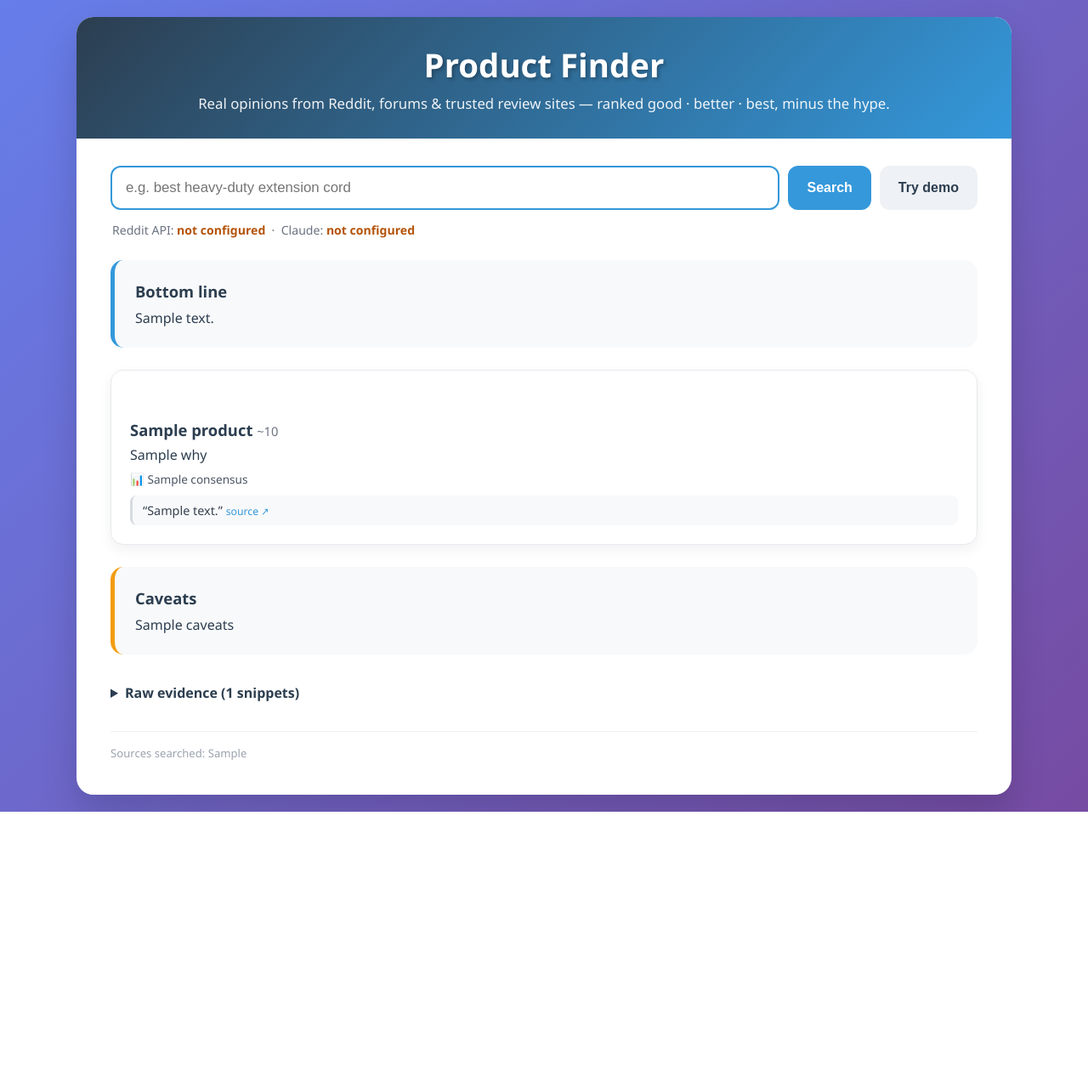
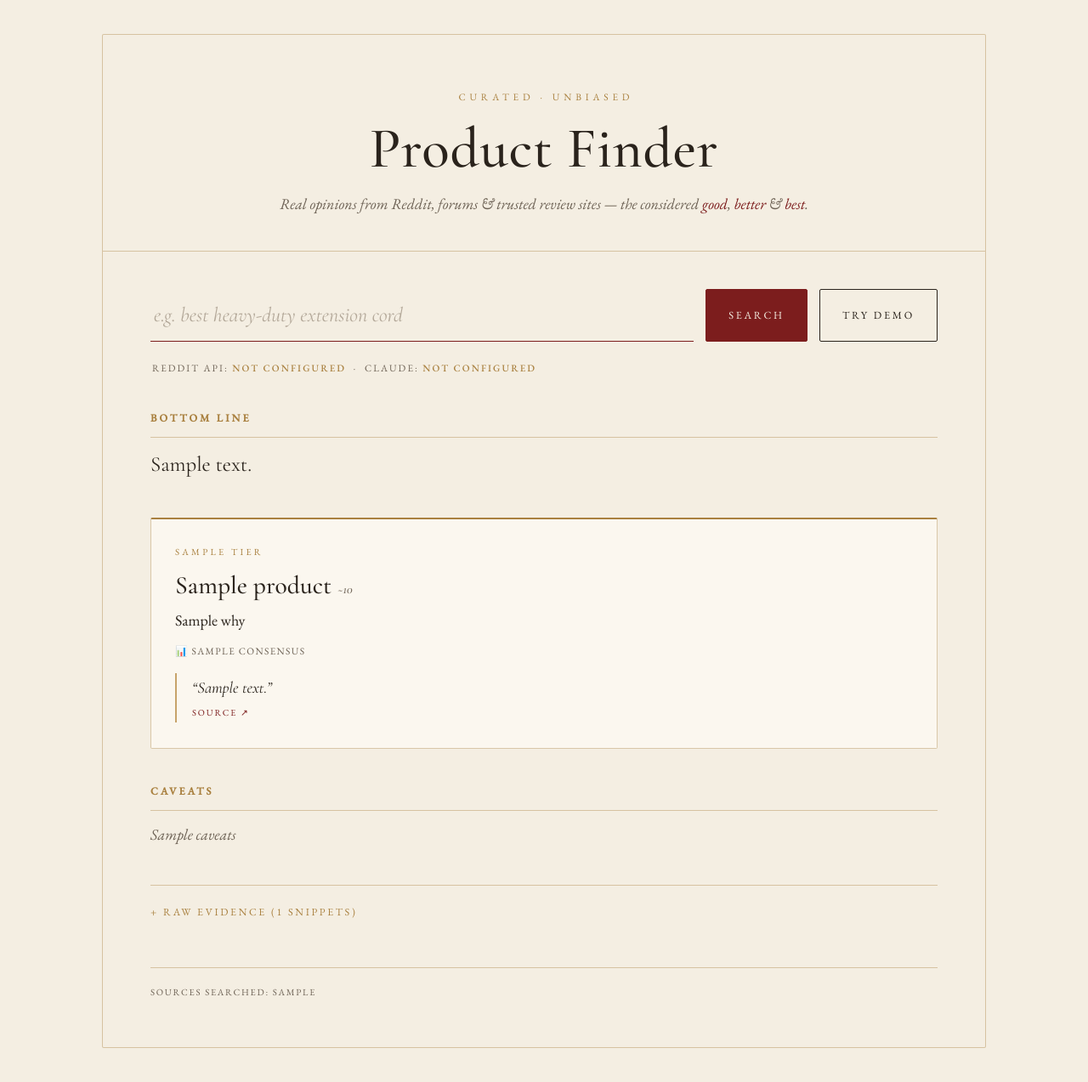
Before and after one commit to abajorek/grocerytracker, a Flask app: template product-finder/product_finder/templates/index.html in a window 1280 px wide. Shown: the whole page at 85% size. Before the commit the page ends 955 px from the top, so only its background shows below. Run offline with Flask 3, Linux system fonts and the light colour scheme; the template is opened without the code that fills it: most values are stand-ins (such as "Sample title", 1, 10 or a date in 2020).

Commit message:
Restyle dashboard with Gucci Beauty editorial-luxury theme
Warm ivory ground, Cormorant Garamond / EB Garamond serif typography, oxblood /
bottle-green / antique-gold jewel-tone tiers, gold hairline rules, small-caps
labels with wide tracking. Adds an editorial header eyebrow and Google Fonts.
Preview (demo_preview.html) regenerated to match.

https://claude.ai/code/session_019ES6z8Zt81h3BxGmc31r2c

```diff
--- a/product-finder/product_finder/static/style.css
+++ b/product-finder/product_finder/static/style.css
@@ -1,98 +1,244 @@
+/* Product Finder — editorial-luxury theme inspired by Gucci Beauty.
+   Warm ivory ground, high-contrast serif type, oxblood / bottle-green / antique
+   gold jewel tones, hairline gold rules, and a lot of quiet space. */
+
+:root {
+  --cream:        #F4EEE2;   /* page ground */
+  --cream-panel:  #FBF7EF;   /* cards / raised surfaces */
+  --ink:          #2A231C;   /* primary text */
+  --muted:        #6E6356;   /* secondary text */
+  --oxblood:      #7C1D1D;   /* signature deep red */
+  --green:        #213A2C;   /* bottle green */
+  --gold:         #A9803F;   /* antique gold */
+  --gold-soft:    #C7A36A;
+  --line:         rgba(169,128,63,0.40);  /* gold hairline */
+  --line-soft:    rgba(42,35,28,0.10);
+}
+
 * { margin: 0; padding: 0; box-sizing: border-box; }
 
 body {
-  font-family: 'Segoe UI', Tahoma, Geneva, Verdana, sans-serif;
-  background: linear-gradient(135deg, #667eea 0%, #764ba2 100%);
+  font-family: 'EB Garamond', Georgia, 'Times New Roman', serif;
+  background: var(--cream);
+  color: var(--ink);
   min-height: 100vh;
-  padding: 20px;
-  color: #2c3e50;
+  padding: 40px 20px;
+  font-size: 18px;
+  line-height: 1.6;
+  -webkit-font-smoothing: antialiased;
 }
 
 .container {
-  max-width: 1100px;
+  max-width: 1040px;
   margin: 0 auto;
-  background: #fff;
-  border-radius: 20px;
-  box-shadow: 0 20px 40px rgba(0,0,0,0.15);
+  background: var(--cream);
+  border: 1px solid var(--line);
+  border-radius: 2px;
   overflow: hidden;
 }
 
+/* ---- Header ---------------------------------------------------------- */
 .header {
-  background: linear-gradient(135deg, #2c3e50 0%, #3498db 100%);
-  color: #fff;
-  padding: 30px;
+  text-align: center;
+  padding: 64px 30px 40px;
+  border-bottom: 1px solid var(--line);
+  position: relative;
+}
+.eyebrow {
+  font-family: 'EB Garamond', serif;
+  text-transform: uppercase;
+  letter-spacing: 0.42em;
+  font-size: 0.72rem;
+  color: var(--gold);
+  margin-bottom: 18px;
+  padding-left: 0.42em; /* optical balance for tracking */
+}
+.header h1 {
+  font-family: 'Cormorant Garamond', serif;
+  font-weight: 500;
+  font-size: 4.2rem;
+  line-height: 1.02;
+  letter-spacing: 0.01em;
+  color: var(--ink);
+}
+.header p {
+  margin-top: 16px;
+  font-size: 1.12rem;
+  color: var(--muted);
+  font-style: italic;
+}
+.header p em { color: var(--oxblood); font-style: italic; }
+
+.main-content { padding: 44px 56px 56px; }
+
+/* ---- Search ---------------------------------------------------------- */
+.searchbar { display: flex; gap: 14px; flex-wrap: wrap; align-items: stretch; }
+.searchbar input {
+  flex: 1 1 320px;
+  padding: 16px 4px;
+  font-family: 'Cormorant Garamond', serif;
+  font-size: 1.5rem;
+  color: var(--ink);
+  background: transparent;
+  border: none;
+  border-bottom: 1px solid var(--ink);
+}
+.searchbar input::placeholder { color: #b3a899; font-style: italic; }
+.searchbar input:focus { outline: none; border-bottom-color: var(--oxblood); }
+
+.searchbar button {
+  padding: 12px 26px;
+  font-family: 'EB Garamond', serif;
+  font-size: 0.78rem;
+  text-transform: uppercase;
+  letter-spacing: 0.22em;
+  color: var(--cream);
+  background: var(--oxblood);
+  border: 1px solid var(--oxblood);
+  border-radius: 2px;
+  cursor: pointer;
+  transition: background .2s, color .2s;
+}
+.searchbar button:hover { background: #5f1414; }
+.searchbar button.ghost { background: transparent; color: var(--ink); border-color: var(--ink); }
+.searchbar button.ghost:hover { background: var(--ink); color: var(--cream); }
+
+.status {
+  margin: 22px 2px 0;
+  font-size: 0.72rem;
+  text-transform: uppercase;
+  letter-spacing: 0.18em;
+  color: var(--muted);
+}
+.status .ok  { color: var(--green);   font-weight: 500; }
+.status .off { color: var(--gold);    font-weight: 500; }
+
+/* ---- Banners --------------------------------------------------------- */
+.error {
+  margin-top: 26px; padding: 18px 22px; border-radius: 2px;
+  background: #f7ebe7; color: var(--oxblood);
+  border: 1px solid rgba(124,29,29,0.3); border-left: 3px solid var(--oxblood);
+  font-style: italic;
+}
+.mock-banner {
+  margin-top: 26px; padding: 12px 22px; border-radius: 2px;
+  background: transparent; color: var(--gold);
+  border: 1px solid var(--line);
+  text-transform: uppercase; letter-spacing: 0.18em; font-size: 0.72rem;
   text-align: center;
 }
-.header h1 { font-size: 2.4em; margin-bottom: 8px; text-shadow: 2px 2px 4px rgba(0,0,0,0.3); }
-.header p { opacity: 0.92; font-size: 1.05em; }
+.placeholder { margin-top: 34px; color: var(--muted); font-size: 1.05rem; }
+.placeholder code {
+  font-family: 'EB Garamond', serif; font-style: italic;
+  color: var(--oxblood); background: var(--cream-panel);
+  padding: 1px 7px; border: 1px solid var(--line); border-radius: 2px;
+}
 
-.main-content { padding: 32px 40px 40px; }
+/* ---- Sections -------------------------------------------------------- */
+.section { margin-top: 40px; }
+.section h2 {
+  font-family: 'EB Garamond', serif;
+  text-transform: uppercase; letter-spacing: 0.24em;
+  font-size: 0.78rem; color: var(--gold);
+  padding-bottom: 12px; margin-bottom: 14px;
+  border-bottom: 1px solid var(--line);
+}
+.section.summary p { font-family: 'Cormorant Garamond', serif; font-size: 1.55rem;
+  line-height: 1.45; color: var(--ink); }
+.section.caveats p { font-style: italic; color: var(--muted); }
 
-.searchbar { display: flex; gap: 10px; flex-wrap: wrap; }
-.searchbar input {
-  flex: 1 1 320px; padding: 14px 16px; font-size: 1.05em;
-  border: 2px solid #d7dbe0; border-radius: 12px;
+/* ---- Tiers ----------------------------------------------------------- */
+.tiers {
+  display: grid;
+  grid-template-columns: repeat(auto-fit, minmax(280px, 1fr));
+  gap: 24px;
+  margin-top: 44px;
 }
-.searchbar input:focus { outline: none; border-color: #3498db; }
-.searchbar button {
-  padding: 14px 22px; font-size: 1em; font-weight: 600; color: #fff;
-  background: #3498db; border: none; border-radius: 12px; cursor: pointer;
+.tier {
+  background: var(--cream-panel);
+  border: 1px solid var(--line);
+  border-top: 2px solid var(--gold);
+  border-radius: 2px;
+  padding: 30px 28px;
+  position: relative;
 }
-.searchbar button:hover { background: #2c80b4; }
-.searchbar button.ghost { background: #eef1f5; color: #2c3e50; }
-.searchbar button.ghost:hover { background: #e1e6ec; }
+.tier-better { border-top-color: var(--green); }
+.tier-best   { border-top-color: var(--oxblood); }
 
-.status { margin: 14px 2px 0; font-size: 0.88em; color: #6b7280; }
-.status .ok { color: #1f9d55; font-weight: 600; }
-.status .off { color: #b45309; font-weight: 600; }
+.tier-label {
+  font-family: 'EB Garamond', serif;
+  text-transform: uppercase; letter-spacing: 0.3em;
+  font-size: 0.68rem; color: var(--gold);
+  display: block; margin-bottom: 14px;
+}
+.tier-better .tier-label { color: var(--green); }
+.tier-best   .tier-label { color: var(--oxblood); }
 
-.error { margin-top: 20px; padding: 16px; border-radius: 12px;
-  background: #fdecea; color: #b71c1c; border-left: 5px solid #e74c3c; }
+.tier h3 {
+  font-family: 'Cormorant Garamond', serif; font-weight: 500;
+  font-size: 1.85rem; line-height: 1.15; color: var(--ink); margin-bottom: 10px;
+}
+.tier .price { font-size: 0.95rem; color: var(--muted); font-style: italic; }
+.tier .why { margin-bottom: 12px; color: var(--ink); }
+.tier .consensus {
+  font-size: 0.72rem; text-transform: uppercase; letter-spacing: 0.12em;
+  color: var(--muted); margin-bottom: 16px;
+}
+.tier blockquote {
+  font-family: 'Cormorant Garamond', serif; font-style: italic;
+  font-size: 1.18rem; line-height: 1.45; color: var(--ink);
+  border-left: 2px solid var(--gold-soft);
+  padding: 4px 0 4px 18px; margin-top: 14px;
+}
+.tier blockquote a {
+  display: block; margin-top: 8px;
+  font-family: 'EB Garamond', serif; font-style: normal;
+  text-transform: uppercase; letter-spacing: 0.18em; font-size: 0.66rem;
+  color: var(--oxblood); text-decoration: none;
+}
+.tier blockquote a:hover { color: var(--gold); }
 
-.mock-banner { margin-top: 20px; padding: 10px 16px; border-radius: 10px;
-  background: #fff7e6; color: #92600a; border-left: 5px solid #f39c12; font-weight: 600; }
+/* ---- Evidence -------------------------------------------------------- */
+.evidence { margin-top: 44px; border-top: 1px solid var(--line); padding-top: 8px; }
+.evidence summary {
+  cursor: pointer; list-style: none;
+  font-family: 'EB Garamond', serif;
+  text-transform: uppercase; letter-spacing: 0.22em; font-size: 0.76rem;
+  color: var(--gold); padding: 14px 0;
+}
+.evidence summary::-webkit-details-marker { display: none; }
+.evidence summary::before { content: '+ '; }
+.evidence[open] summary::before { content: '— '; }
 
-.placeholder { margin-top: 26px; color: #6b7280; }
-.placeholder code { background: #eef1f5; padding: 2px 6px; border-radius: 5px; }
+.snippet { padding: 18px 0; border-bottom: 1px solid var(--line-soft); }
+.snippet-meta {
+  display: flex; gap: 12px; align-items: center; flex-wrap: wrap;
+  font-size: 0.7rem; text-transform: uppercase; letter-spacing: 0.12em;
+  color: var(--muted); margin-bottom: 8px;
+}
+.snippet-meta a { color: var(--ink); text-decoration: none; border-bottom: 1px solid var(--line); }
+.snippet p { font-size: 1.02rem; color: var(--ink); }
+.badge {
+  padding: 3px 11px; border-radius: 2px; font-size: 0.62rem;
+  letter-spacing: 0.14em; border: 1px solid currentColor;
+}
+.badge-reddit { color: var(--oxblood); }
+.badge-review { color: var(--green); }
+.badge-web    { color: var(--gold); }
 
-.section { margin-top: 26px; background: #f8f9fa; border-radius: 15px;
-  padding: 24px; border-left: 5px solid #3498db; }
-.section h2 { font-size: 1.15em; margin-bottom: 8px; color: #2c3e50; }
-.section.caveats { border-left-color: #f39c12; }
+/* ---- Footer ---------------------------------------------------------- */
+.footer {
+  margin-top: 40px; padding-top: 20px; border-top: 1px solid var(--line);
+  font-size: 0.68rem; text-transform: uppercase; letter-spacing: 0.16em;
+  color: var(--muted);
+}
 
-.tiers { display: grid; grid-template-columns: repeat(auto-fit, minmax(280px, 1fr));
-  gap: 18px; margin-top: 26px; }
-.tier { border-radius: 15px; padding: 22px; background: #fff;
-  border: 1px solid #e6e9ee; box-shadow: 0 6px 16px rgba(0,0,0,0.06); }
-.tier-label { text-transform: uppercase; letter-spacing: 1px; font-size: 0.78em;
-  font-weight: 700; color: #fff; display: inline-block; padding: 4px 12px;
-  border-radius: 999px; margin-bottom: 10px; }
-.tier-good   { border-top: 5px solid #95a5a6; }
-.tier-better { border-top: 5px solid #3498db; }
-.tier-best   { border-top: 5px solid #1f9d55; }
-.tier-good   .tier-label { background: #95a5a6; }
-.tier-better .tier-label { background: #3498db; }
-.tier-best   .tier-label { background: #1f9d55; }
-.tier h3 { font-size: 1.15em; margin-bottom: 6px; }
-.tier .price { font-size: 0.8em; color: #6b7280; font-weight: 500; }
-.tier .why { margin-bottom: 8px; }
-.tier .consensus { font-size: 0.85em; color: #4b5563; margin-bottom: 10px; }
-.tier blockquote { font-size: 0.9em; color: #374151; background: #f8f9fa;
-  border-left: 3px solid #d7dbe0; padding: 8px 12px; border-radius: 8px;
-  margin-top: 8px; }
-.tier blockquote a { font-size: 0.85em; color: #3498db; text-decoration: none; }
-
-.evidence { margin-top: 26px; }
-.evidence summary { cursor: pointer; font-weight: 600; color: #2c3e50; padding: 8px 0; }
-.snippet { padding: 14px 0; border-bottom: 1px solid #eef1f5; }
-.snippet-meta { display: flex; gap: 10px; align-items: center; flex-wrap: wrap;
-  font-size: 0.82em; color: #6b7280; margin-bottom: 6px; }
-.snippet-meta a { color: #3498db; text-decoration: none; }
-.snippet p { font-size: 0.92em; color: #374151; }
-.badge { padding: 2px 9px; border-radius: 999px; color: #fff; font-size: 0.78em; }
-.badge-reddit { background: #ff4500; }
-.badge-review { background: #1f9d55; }
-.badge-web    { background: #6b7280; }
-
-.footer { margin-top: 26px; padding-top: 16px; border-top: 1px solid #eef1f5;
-  font-size: 0.82em; color: #9ca3af; }
+/* ---- Responsive ------------------------------------------------------ */
+@media (max-width: 600px) {
+  body { padding: 16px 8px; font-size: 17px; }
+  .header { padding: 44px 20px 30px; }
+  .header h1 { font-size: 2.9rem; }
+  .eyebrow { letter-spacing: 0.32em; }
+  .main-content { padding: 30px 22px 36px; }
+  .searchbar input { font-size: 1.3rem; }
+}
--- a/product-finder/product_finder/templates/index.html
+++ b/product-finder/product_finder/templates/index.html
@@ -4,13 +4,17 @@
   <meta charset="UTF-8">
   <meta name="viewport" content="width=device-width, initial-scale=1.0">
   <title>Product Finder — good / better / best, no hoopla</title>
+  <link rel="preconnect" href="https://fonts.googleapis.com">
+  <link rel="preconnect" href="https://fonts.gstatic.com" crossorigin>
+  <link href="https://fonts.googleapis.com/css2?family=Cormorant+Garamond:ital,wght@0,400;0,500;0,600;1,400;1,500&family=EB+Garamond:ital,wght@0,400;0,500;1,400&display=swap" rel="stylesheet">
   <link rel="stylesheet" href="{{ url_for('static', filename='style.css') }}">
 </head>
 <body>
   <div class="container">
     <div class="header">
+      <div class="eyebrow">Curated &middot; Unbiased</div>
       <h1>Product Finder</h1>
-      <p>Real opinions from Reddit, forums &amp; trusted review sites — ranked good · better · best, minus the hype.</p>
+      <p>Real opinions from Reddit, forums &amp; trusted review sites — the considered <em>good</em>, <em>better</em> &amp; <em>best</em>.</p>
     </div>
 
     <div class="main-content">
```
Also changed, not shown: product-finder/demo_preview.html (+233 -83 lines).
